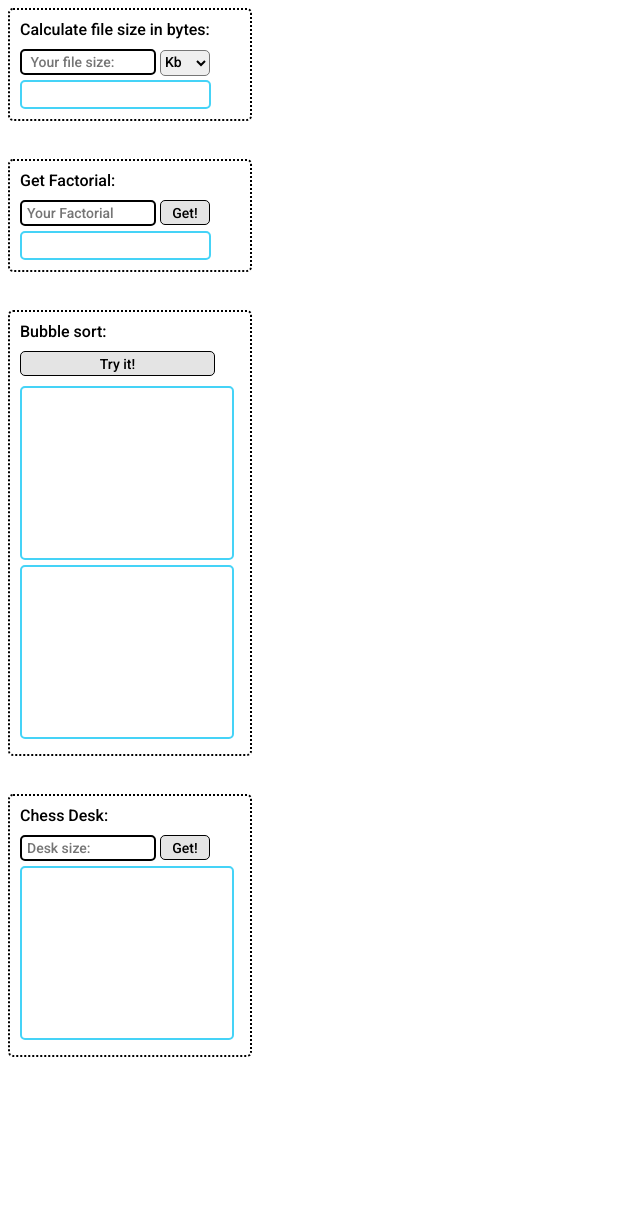
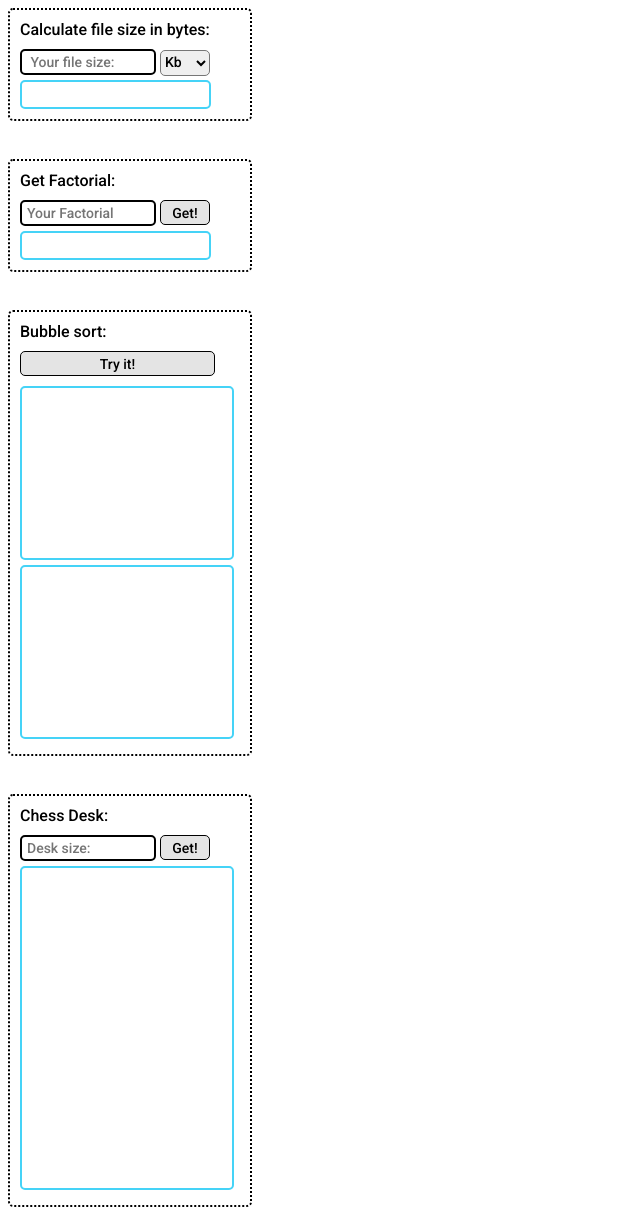
Before and after one commit to one-more-attempt/TuningAtelier, a plain HTML site: page HW2/index.html in a window 1280 px wide. Shown: the whole page, without its empty margins (0-640 px from the left). Before the commit the page ends 1065 px from the top, so only its background shows below. Drawn offline with Linux system fonts and the light colour scheme.

Commit message:
Add files via upload

```diff
--- a/HW2/script.js
+++ b/HW2/script.js
@@ -85,7 +85,7 @@ const outputDeskBlock = document.querySelector(".desk-output");
 
 function drowChessDesk(size) {
   if (size % 2 == 0 && size > 0 && size >= 4) {
-    let symbol = "# _";
+    let symbol = "#_";
     let tmp = symbol.repeat(size / 2);
     fullLine = `${tmp.split("").join("")}<br>${tmp
       .split("")
--- a/HW2/style.css
+++ b/HW2/style.css
@@ -1,4 +1,5 @@
 @import url("https://fonts.googleapis.com/css2?family=Roboto:ital,wght@0,400;0,500;0,700;0,900;1,300;1,400;1,500;1,700;1,900&display=swap");
+
 body {
 	font-family: "Roboto", Georgia, "Times New Roman", Times, serif;
 }
@@ -71,7 +72,6 @@ span {
 	border-radius: 5px;
 	margin-bottom: 5px;
 	overflow-wrap: break-word;
-	/* overflow-y: scroll; */
 	font-size: 12px;
 	padding: 10px;
 }
@@ -135,7 +135,7 @@ span {
 
 .desk-output {
 	width: 190px;
-	height: 150px;
+	height: 300px;
 	border: 2px rgb(69, 211, 247) solid;
 	border-radius: 5px;
 	margin-bottom: 5px;
```
